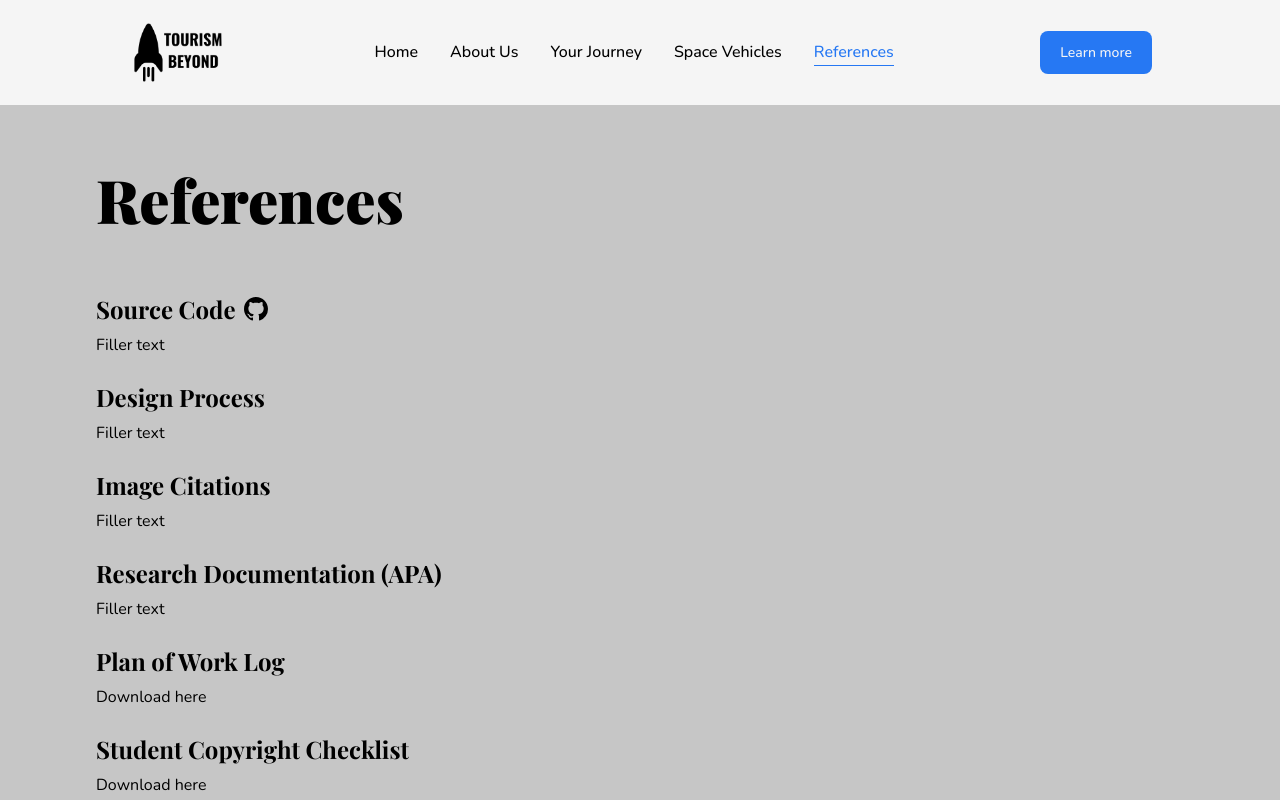
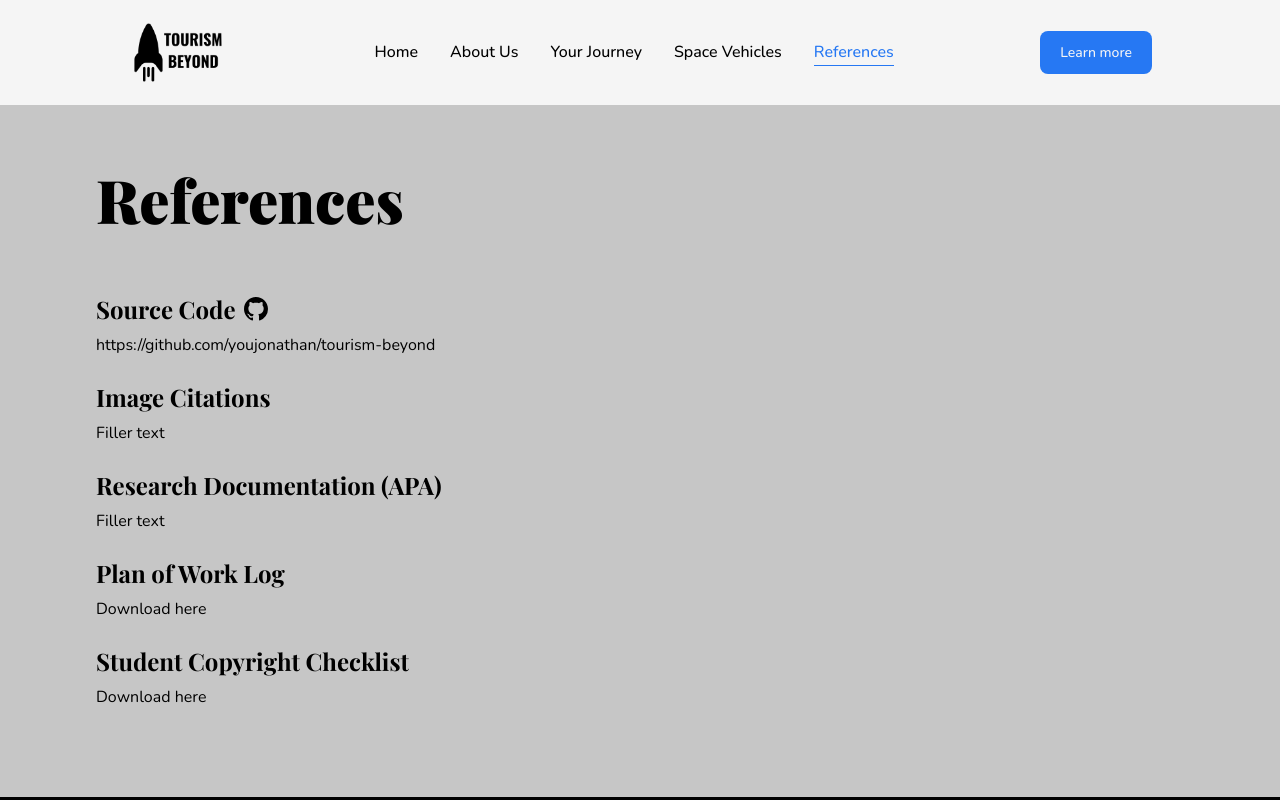
Before and after one commit to youjonathan/tourism-beyond, a Next.js app: page /references in a window 1280 px wide. Shown: the top 800 px of the page. Built offline with nearby package versions, Linux system fonts and the light colour scheme; a web font is replaced by a local one.

Commit message:
Added Github link to References page

```diff
--- a/src/pages/references.js
+++ b/src/pages/references.js
@@ -2,6 +2,7 @@ import Head from "next/head";
 import { BsGithub } from "react-icons/bs";
 
 import PageLoadEffect from "@/components/PageLoadEffect";
+import Link from "next/link";
 
 const LinkArrow = ({ className, ...rest }) => (
   <svg
@@ -38,9 +39,11 @@ const references = () => {
           <h2 className="flex flex-row font-playfair font-bold text-2xl items-center">
             Source Code <BsGithub className="ml-2" />
           </h2>
-          <p className="pt-2 pb-6">Filler text</p>
-          <h2 className="font-playfair font-bold text-2xl">Design Process</h2>
-          <p className="pt-2 pb-6">Filler text</p>
+          <Link href="https://github.com/youjonathan/tourism-beyond">
+            <p className="pt-2 pb-6">
+              https://github.com/youjonathan/tourism-beyond
+            </p>
+          </Link>
           <h2 className="font-playfair font-bold text-2xl">Image Citations</h2>
           <p className="pt-2 pb-6">Filler text</p>
           <h2 className="font-playfair font-bold text-2xl">
```
